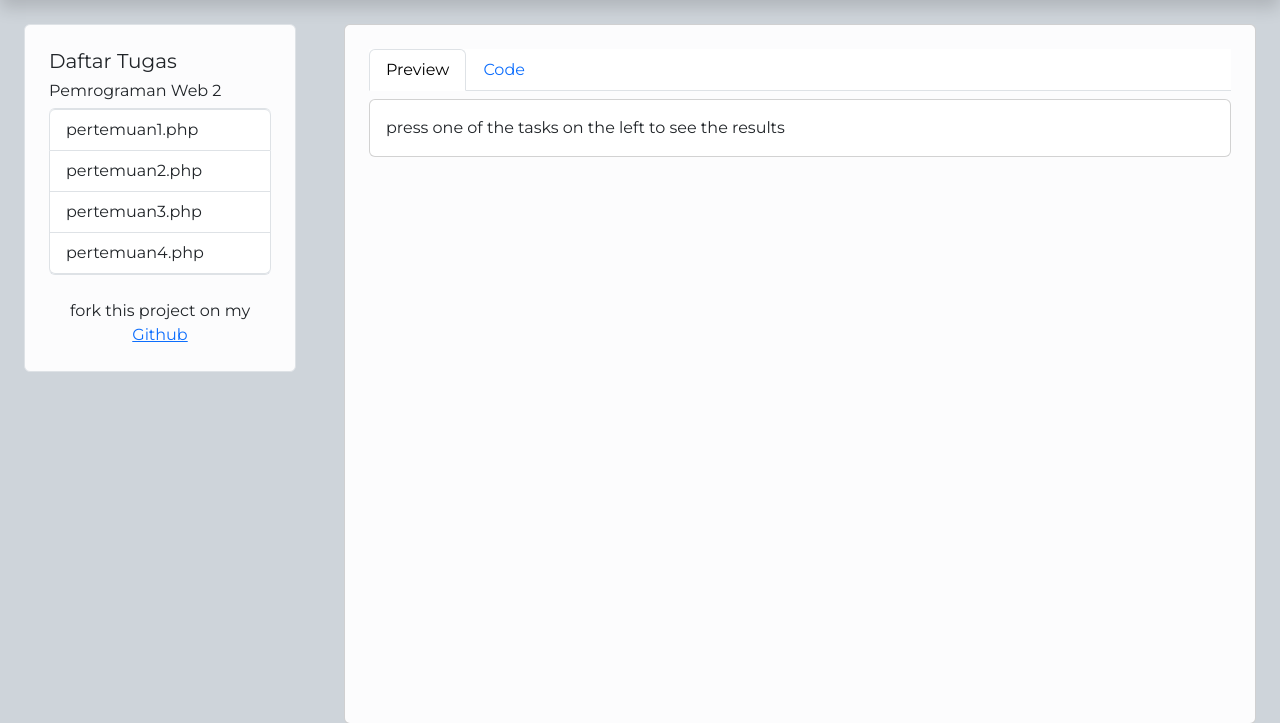
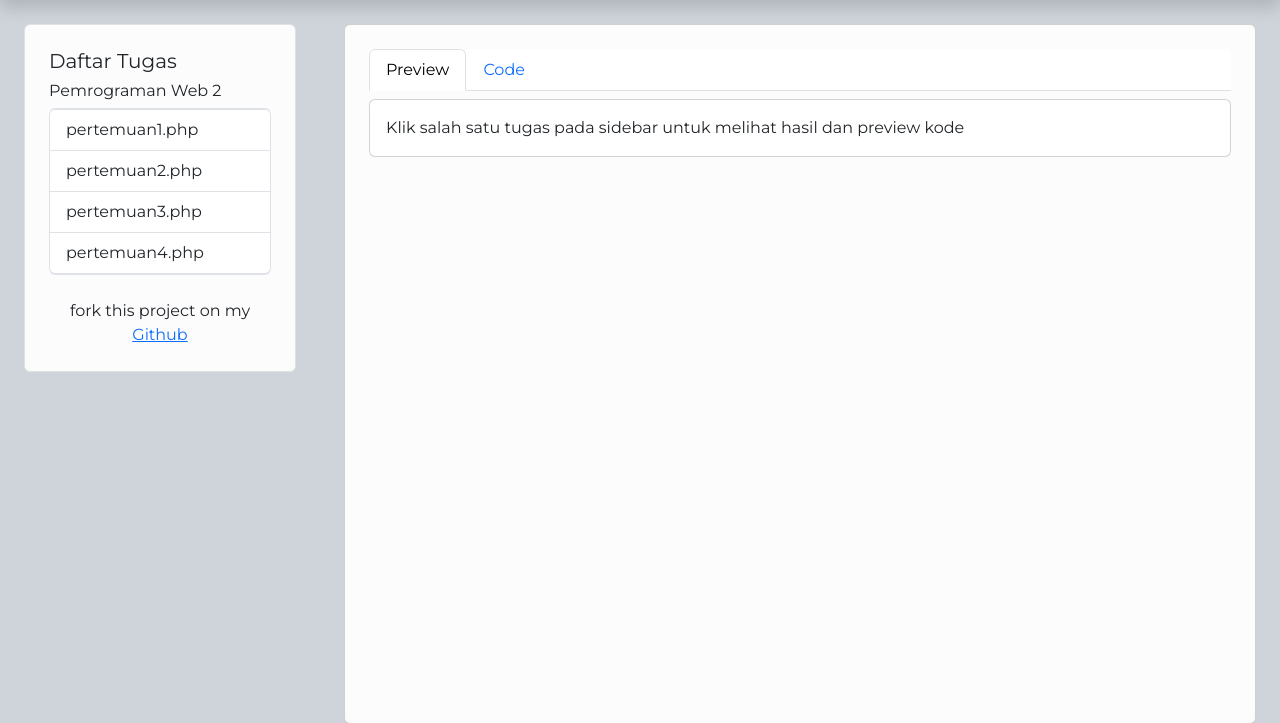
Before and after one commit to kapawit/pemrogramanWeb2, a PHP site: page /index.php in a window 1280 px wide. Shown: the part 57-780 px from the top of the page. Run offline with PHP 8.4, Linux system fonts and the light colour scheme; data that the repository does not hold is empty; some libraries are stand-ins or nearby versions.

Commit message:
ganti bahasa

```diff
--- a/default.php
+++ b/default.php
@@ -7,6 +7,6 @@
     <title>Document</title>
 </head>
 <body>
-    press one of the tasks on the left to see the results
+   Klik salah satu tugas pada sidebar untuk melihat hasil dan preview kode
 </body>
 </html>
```
